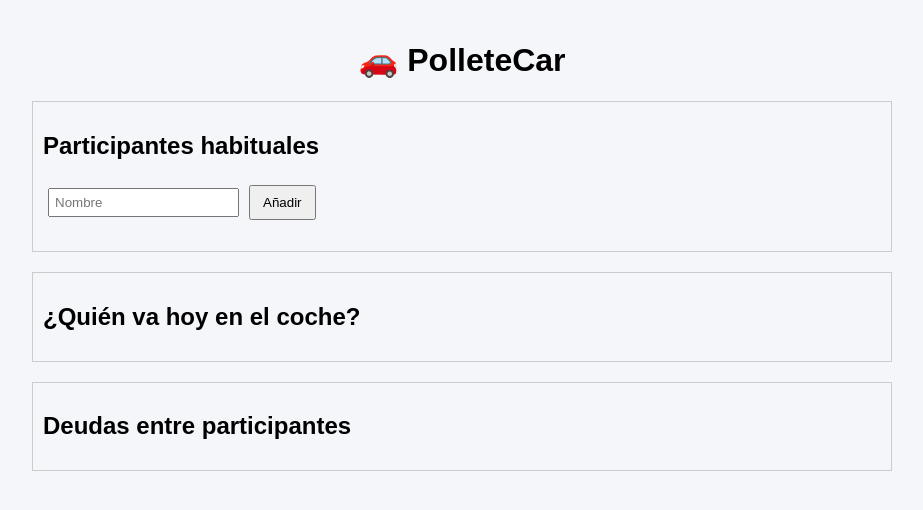
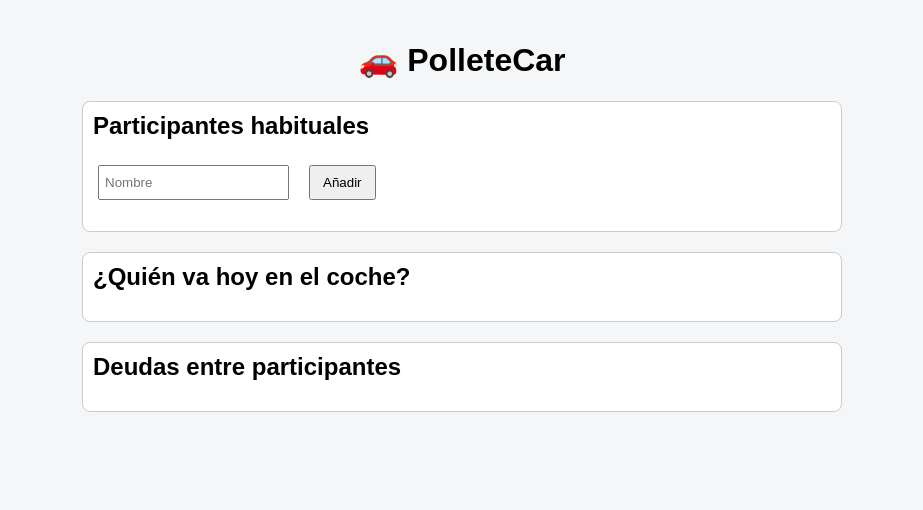
Before and after one commit to rodrigomortero/app-polletecar, a React (Create React App) app: page / in a window 1280 px wide. Shown: the top 510 px of the page, without its empty margins (178-1101 px from the left). Built offline with nearby package versions, Linux system fonts and the light colour scheme.

Commit message:
Update App.css

```diff
--- a/src/App.css
+++ b/src/App.css
@@ -1,88 +1,47 @@
 body {
   margin: 0;
-  font-family: system-ui, sans-serif;
-  background: #f4f6fa;
+  font-family: Arial, sans-serif;
+  background: #f4f6f8;
 }
 
 .app {
-  max-width: 900px;
+  max-width: 800px;
   margin: auto;
   padding: 20px;
+}
+
+section {
+  background: white;
+  padding: 15px;
+  margin-bottom: 20px;
+  border-radius: 8px;
 }
 
 h1 {
   text-align: center;
 }
 
-.card {
-  background: white;
-  border-radius: 12px;
-  padding: 16px;
-  margin-bottom: 20px;
-  box-shadow: 0 4px 12px rgba(0,0,0,0.08);
+h2 {
+  margin-top: 0;
 }
 
-.chips {
+.fila {
   display: flex;
-  flex-wrap: wrap;
   gap: 10px;
 }
 
-.chip {
-  padding: 10px 14px;
-  border-radius: 20px;
-  border: 1px solid #ccc;
-  background: #fff;
+button {
   cursor: pointer;
 }
 
-.chip.active {
-  background: #007bff;
-  color: white;
-  border-color: #007bff;
+.check {
+  display: block;
 }
 
-.hint {
-  font-size: 0.9em;
-  color: #666;
+.sugerencia {
+  border: 2px solid #0077ff;
 }
 
-.suggestion {
-  font-size: 1.6em;
-  font-weight: bold;
-  margin: 10px 0;
-}
-
-.debts-box {
-  background: #f1f3f7;
-  padding: 10px;
-  border-radius: 8px;
+.deuda {
   margin-bottom: 10px;
 }
-
-.manual {
-  margin-bottom: 10px;
-}
-
-.confirm {
-  background: #28a745;
-  color: white;
-  border: none;
-  padding: 12px 16px;
-  border-radius: 8px;
-  cursor: pointer;
-}
-
-.confirm:hover {
-  background: #218838;
-}
-
-table {
-  width: 100%;
-  border-collapse: collapse;
-}
-
-th, td {
-  padding: 8px;
-  border-bottom: 1px solid #ddd;
-}
```
